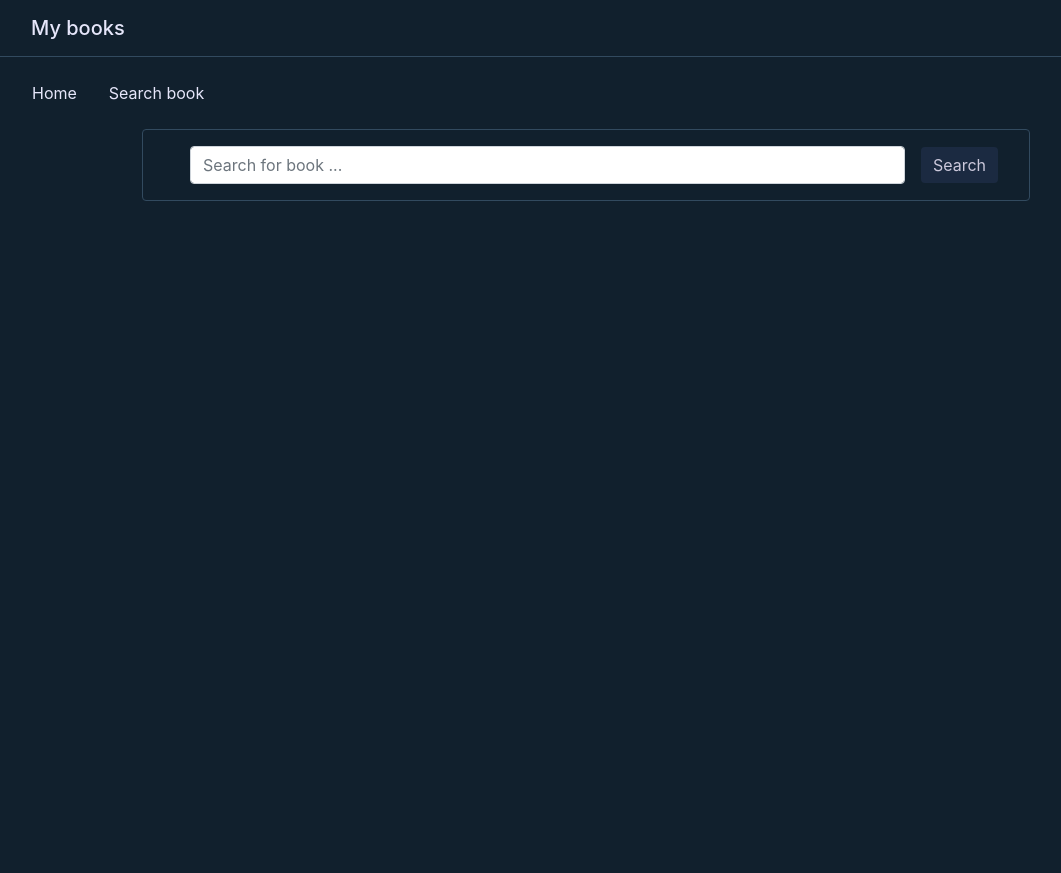
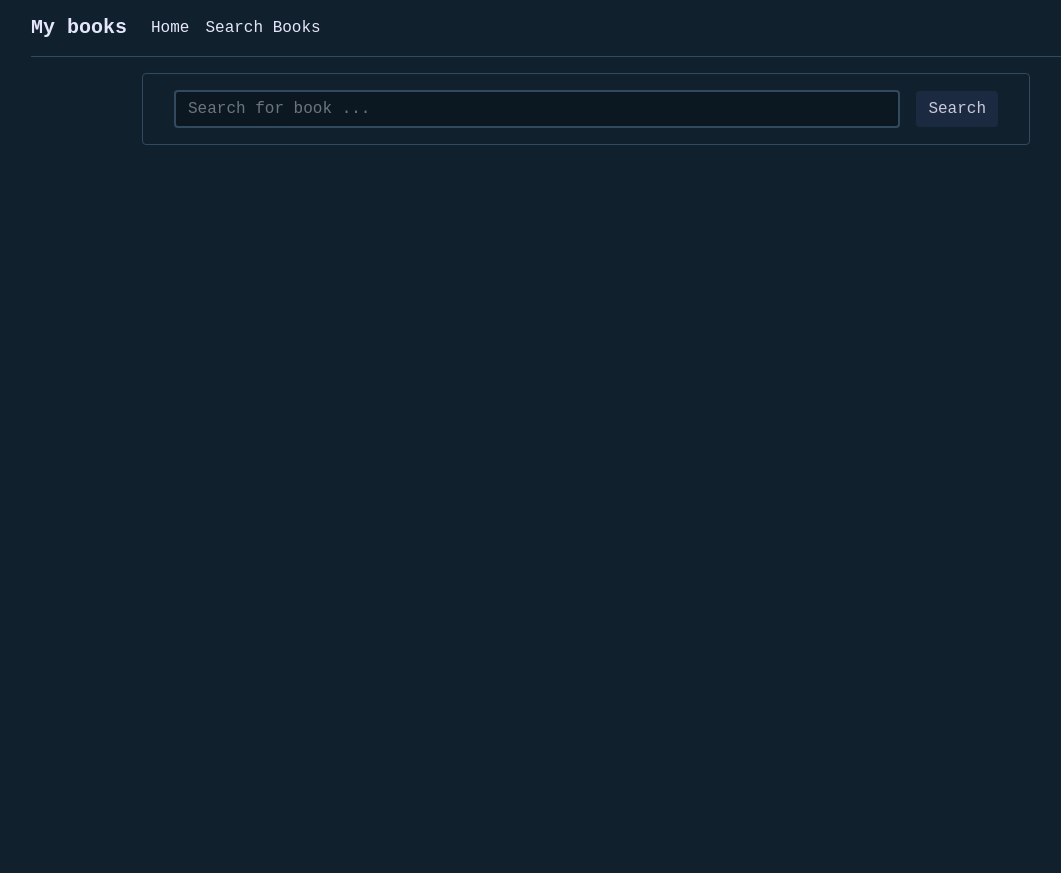
Before and after one commit to kubo455/some_django_project, a Django app: page /search_book in a window 1280 px wide. Shown: the whole page, without its empty margins (54-1115 px from the left). After the commit the page ends 145 px from the top, so only its background shows below. Run offline with Django 5.2, Linux system fonts and the light colour scheme; some libraries are stand-ins or nearby versions.

Commit message:
Style changes

```diff
--- a/my_app/static/my_app/index.js
+++ b/my_app/static/my_app/index.js
@@ -115,12 +115,12 @@ function booksView() {
             element.innerHTML = `<div class="card mb-3" style="width: inherit; height: 167px;">
                                     <div class="row g-0" style="height: 100%;">
                                         <div class="col-md-4" style="height: 100%;">
-                                            <img src="${source}" class="img rounded" alt="..." style="height: 100%; object-fit: cover;">
+                                            <img src="${source}" class="img rounded" alt="..." style="height: 100%; width:100px ;object-fit: cover;">
                                         </div>
                                         <div class="col-md-8">
                                             <div class="card-body">
                                                 <h6 class="card-title">${book.title}</h6>
-                                                <p class="card-text">${book.author}</p>
+                                                <p class="card-text" style="font-size: 15px;">${book.author}</p>
                                                 <p class="card-text"><small class="text-muted">${book.genre}</small></p>
                                             </div>
                                         </div>
--- a/my_app/static/my_app/search_book.js
+++ b/my_app/static/my_app/search_book.js
@@ -34,7 +34,8 @@ function searchBook() {
 
             data.docs.forEach(book => {
                 const element = document.createElement('div');
-                element.classList.add('row', 'border-bottom', 'p-3');
+                element.classList.add('row');
+                element.id = 'search-view';
 
                 element.innerHTML = `<div>
                                         <img src="https://covers.openlibrary.org/b/id/${book.cover_i}-M.jpg" id="cover-image-${n}" class="img rounded-start" alt="..." style="width: 60px; height: 90px;">
--- a/my_app/static/my_app/style.css
+++ b/my_app/static/my_app/style.css
@@ -9,6 +9,7 @@
 body {
     background-color: var(--bc-color2);
     color: var(--lavender);
+    font-family: 'Courier New', Courier, monospace;
 }
 
 #card-img-top {
@@ -16,14 +17,10 @@ body {
     height: auto;
 }
 
-.border {
-    border-color: var(--charcoal) !important;
-}
-
 .card {
-    border-color: var(--charcoal);
+    /* border-color: var(--charcoal); */
     background-color: var(--oxford-blue);
-    /* border: none; */
+    border: none;
     transition: background-color 0.3s ease;
 }
 
@@ -47,6 +44,8 @@ body {
 .navbar {
     background-color: var(--bc-color2);
     border-color: var(--charcoal) !important;
+    border-width: 80% !important;
+    color: lavender;
 }
 
 .navbar-brand {
@@ -56,3 +55,43 @@ body {
 a {
     color: lavender;
 }
+
+.navbar-toggler {
+    border-color: lavender !important;
+    color: lavender;
+}
+
+.custom-border {
+    border-bottom: 1px solid var(--charcoal);
+}
+
+/* .input-group-prepend {
+    background-color: var(--oxford-blue) !important;
+    border: none;
+    color: var(--bc-color2);
+} */
+
+.form-control {
+    background-color: var(--bc-color);
+    /* border-color: var(--charcoal); */
+    border: 2px solid var(--charcoal);
+    outline: none;
+    transition: border-color 0.3s ease, box-shadow 0.3s ease;
+}
+
+.form-control:focus {
+    border-color: var(--bc-color);
+    box-shadow: 0 0 2px var(--bc-color);
+    background-color: var(--bc-color);
+}
+
+.input-group-text {
+    background-color: var(--oxford-blue);
+    border-color: var(--charcoal);
+}
+
+#search-view {
+    border-bottom: 1px solid var(--charcoal);
+    padding-top: 1rem;
+    padding-bottom: 1rem;
+}
--- a/my_app/templates/my_app/layout.html
+++ b/my_app/templates/my_app/layout.html
@@ -7,27 +7,32 @@
         <title>{% block title %}My Project{% endblock title %}</title>
         <link rel="stylesheet" href="https://stackpath.bootstrapcdn.com/bootstrap/4.4.1/css/bootstrap.min.css" integrity="sha384-Vkoo8x4CGsO3+Hhxv8T/Q5PaXtkKtu6ug5TOeNV6gBiFeWPGFN9MuhOf23Q9Ifjh" crossorigin="anonymous">
         <link href="{% static 'my_app/style.css' %}" rel="stylesheet">
+        <link rel="stylesheet" href="https://cdn.jsdelivr.net/npm/bootstrap-icons@1.11.3/font/bootstrap-icons.min.css">
+
+        <script src="https://cdn.jsdelivr.net/npm/bootstrap@5.3.0/dist/js/bootstrap.bundle.min.js"></script>
         <script src="https://cdn.jsdelivr.net/npm/bootstrap@5.3.0/dist/js/bootstrap.bundle.min.js"></script>
         {% block script %}
         {% endblock script %}
     </head>
 
     <body>
-        <nav class="navbar border-bottom border-body">
-            <div class="container">
-                <a class="navbar-brand mb-0 h1" href="#">My books</a>
-                <!-- <div class="navbar-nav">
-                    <a class="nav-link" href="{% url 'index' %}">Home</a>
-                    <a class="nav-link" href="{% url 'search_book' %}">Search book</a>
-                </div>               -->
-            </div>
-        </nav>
+        <div class="container vh-100">
 
-        <div class="container vh-100 mt-3">
-            <div class="row">
-                <a class="nav-link" href="{% url 'index' %}">Home</a>
-                <a class="nav-link" href="{% url 'search_book' %}">Search book</a>
-            </div>
+            <nav class="navbar navbar-expand-lg bg-body-tertiary border-bottom pl-0">
+                <div class="container-fluid p-0">
+                    <a class="navbar-brand" href="#" style="font-weight: bold;">My books</a>
+                    <button class="navbar-toggler" type="button" data-bs-toggle="collapse" data-bs-target="#navbarNavAltMarkup" aria-controls="navbarNavAltMarkup" aria-expanded="false" aria-label="Toggle navigation">
+                        <span class="bi bi-list"></span>
+                    </button>
+                    <div class="collapse navbar-collapse" id="navbarNavAltMarkup">
+                        <div class="navbar-nav">
+                            <a class="nav-link active" href="{% url 'index' %}">Home</a>
+                            <a class="nav-link" href="{% url 'search_book' %}">Search Books</a>
+                        </div>
+                    </div>
+                </div>
+            </nav>
+
             {% block body %}
             {% endblock body %}
         </div>
@@ -35,4 +40,14 @@
     </body>
 </html>
 
-<!-- <nav class="navbar bg-dark border-bottom border-body" data-bs-theme="dark"> -->
+            <!-- <nav class="navbar border-bottom border-body pl-0">
+                <div class="container-fluid d-flex justify-content-between">
+                    <a class="navbar-brand mb-0 h1" href="#" style="font-weight: bold;">My books</a>
+                    <div class="navbar-nav mr-auto">
+                        <div class="row px-3">
+                            <a href="{% url 'index' %}"><button class="btn btn-primary">Home</button></a>
+                            <a href="{% url 'search_book' %}"><button class="btn btn-primary ml-3">Search Book</button></a>
+                        </div>
+                    </div>
+                </div>
+            </nav> -->
--- a/my_app/templates/my_app/search_book.html
+++ b/my_app/templates/my_app/search_book.html
@@ -4,9 +4,14 @@
 
 {% block body %}
 <div class="container justify-content-center" style="width: 80%;" id="book-view">
-    <div class="row p-3 d-flex justify-content-center border rounded mt-3">
+    <div class="row p-3 d-flex justify-content-center mt-3 rounded" style="border: 1px solid #324a5f;">
         <div class="col d-flex align-items-center">
-            <input id="title" type="text" class="form-control ml-3" placeholder="Search for book ...">
+            <!-- <div class="input-group"> -->
+                <!-- <div class="input-group-prepend" style="border-right: none;"> -->
+                    <!-- <span class="input-group-text" id="basic-addon1"><i class="bi bi-search"></i></span> -->
+                <!-- </div> -->
+                <input id="title" type="text" class="form-control" placeholder="Search for book ...">
+            <!-- </div> -->
             <button class="btn btn-primary ml-3" id="search-book" type="submit">Search</button>
         </div>
     </div>
```
Also changed, not shown: my_app/templates/my_app/index.html (+4 -3 lines), db.sqlite3.
